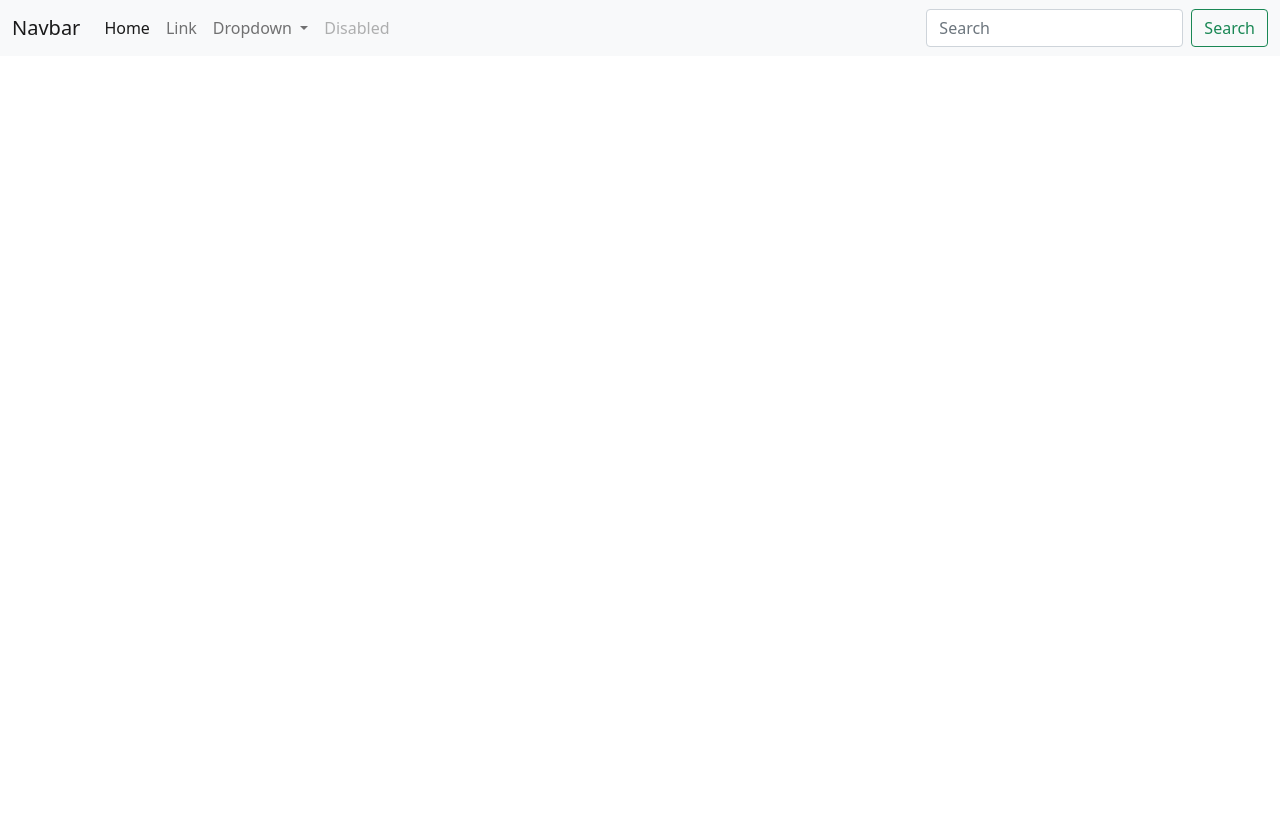
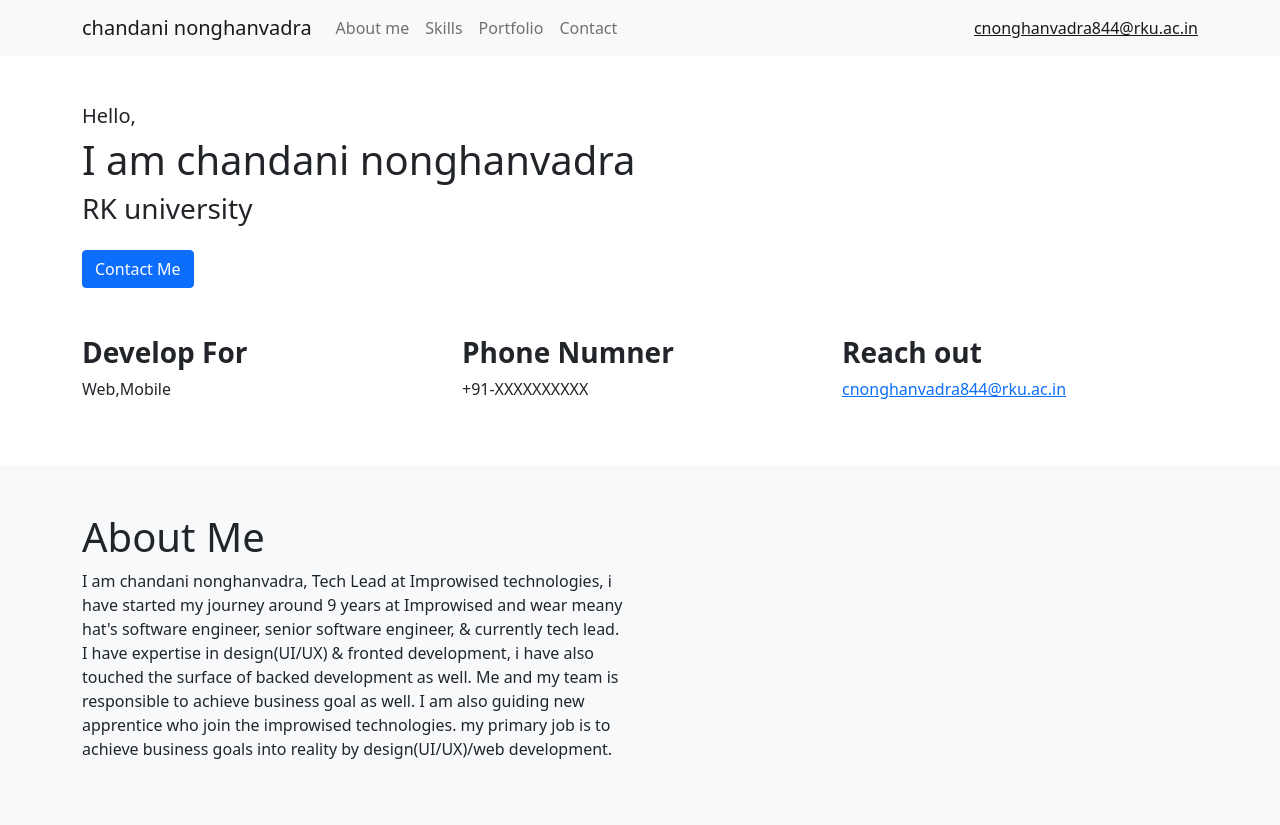
Before and after one commit to NonghanvadraChandani/portfolio, a plain HTML site: page index.html in a window 1280 px wide. Before the commit the page ends 800 px from the top, so only its background shows below. Drawn offline with nearby package versions, Linux system fonts and the light colour scheme.

Commit message:
updated index.html

```diff
--- a/index.html
+++ b/index.html
@@ -12,41 +12,94 @@
   </head>
   <body>
     <nav class="navbar navbar-expand-lg navbar-light bg-light">
-        <div class="container-fluid">
-          <a class="navbar-brand" href="#">Navbar</a>
-          <button class="navbar-toggler" type="button" data-bs-toggle="collapse" data-bs-target="#navbarSupportedContent" aria-controls="navbarSupportedContent" aria-expanded="false" aria-label="Toggle navigation">
+      <div class="container">
+        <a class="navbar-brand" href="#">chandani nonghanvadra</a>
+        <button class="navbar-toggler" type="button" data-bs-toggle="collapse" data-bs-target="#navbarText" aria-controls="navbarText" aria-expanded="false" aria-label="Toggle navigation">
           <span class="navbar-toggler-icon"></span>
         </button>
-          <div class="collapse navbar-collapse" id="navbarSupportedContent">
+        <div class="collapse navbar-collapse" id="navbarText">
           <ul class="navbar-nav me-auto mb-2 mb-lg-0">
             <li class="nav-item">
-                <a class="nav-link active" aria-current="page" href="#">Home</a>
+              <a class="nav-link" aria-current="page" href="/#aboutme">About me</a>
             </li>
             <li class="nav-item">
-                <a class="nav-link" href="#">Link</a>
-              </li>
-              <li class="nav-item dropdown">
-                <a class="nav-link dropdown-toggle" href="#" id="navbarDropdown" role="button" data-bs-toggle="dropdown" aria-expanded="false">
-                  Dropdown
-                </a>
-                <ul class="dropdown-menu" aria-labelledby="navbarDropdown">
-                  <li><a class="dropdown-item" href="#">Action</a></li>
-                  <li><a class="dropdown-item" href="#">Another action</a></li>
-                  <li><hr class="dropdown-divider"></li>
-                  <li><a class="dropdown-item" href="#">Something else here</a></li>
-                </ul>
+              <a class="nav-link" href="/#skills">Skills</a>
             </li>
             <li class="nav-item">
-                <a class="nav-link disabled">Disabled</a>
+              <a class="nav-link" href="/#portfolio">Portfolio</a>
+            </li>
+            <li class="nav-item">
+              <a class="nav-link" href="/#contact">Contact</a>
             </li>
           </ul>
-            <form class="d-flex">
-              <input class="form-control me-2" type="search" placeholder="Search" aria-label="Search">
-              <button class="btn btn-outline-success" type="submit">Search</button>
-            </form>
+          <span class="navbar-text">
+            <a href="mailto:tapan@improwised.com">cnonghanvadra844@rku.ac.in</a>
+          </span>
         </div>
       </div>
     </nav>
+
+    <section class="container py-5">
+      <div class="row">
+        <div class="col">
+          <h5>Hello,</h5>
+          <h1>I am chandani nonghanvadra</h1>
+          <h3>RK university</h3>
+          <button type="button" class="btn btn-primary mt-3">Contact Me</button>
+        </div>
+      </div>
+
+      <div class="row pt-5">
+        <div class="col">
+          <h3>
+            <strong>
+              Develop For
+            </strong>
+          </h3>
+          <p>
+            Web,Mobile
+          </p>
+        </div>
+        <div class="col">
+          <h3>
+            <strong>
+              Phone Numner
+            </strong>
+          </h3>
+          <p>
+            +91-XXXXXXXXXX
+          </p>
+        </div>
+        <div class="col">
+          <h3>
+            <strong>
+              Reach out
+            </strong>
+          </h3>
+          <p>
+            <a href="mailto:tapan@improwised.com">cnonghanvadra844@rku.ac.in</a>
+          </p>
+        </div>
+      </div>
+    </section>
+
+    <section class="bg-light py-5">
+      <div class="container">
+        <div class="row">
+          <div class="col">
+            <h1 id="aboutme">About Me</h1>
+            <p>
+              I am chandani nonghanvadra, Tech Lead at Improwised technologies, i have started my journey around 9 years at Improwised and wear meany hat's software engineer, senior software engineer, & currently tech lead.
+
+              I have expertise in design(UI/UX) & fronted development, i have also touched the surface of backed development as well. Me and my team is responsible to achieve business goal as well. I am also guiding new apprentice who join the improwised technologies.
+
+              my primary job is to achieve business goals into reality by design(UI/UX)/web development.
+            </p>
+          </div>
+          <div class="col-sm"></div>
+        </div>
+      </div>
+    </section>
 
     <!-- Optional JavaScript; choose one of the two! -->
 
```
Lines whose indentation alone changed are shown as unchanged.
